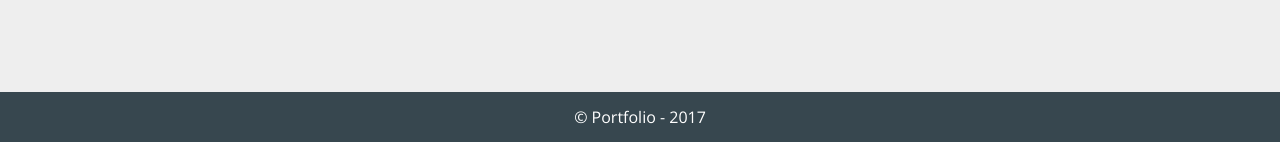
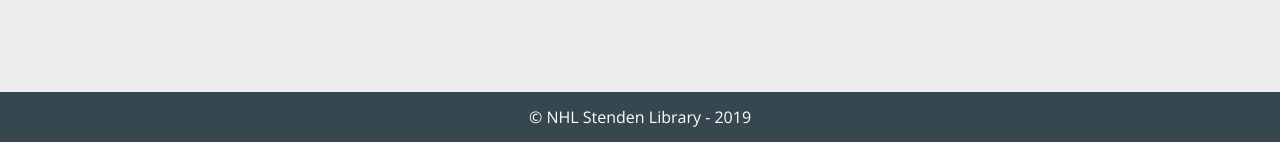
Before and after one commit to LuukEsselbrugge/ProjectP4, a PHP site: template Backend/views/footer.php in a window 1280 px wide. Shown: the part 658-800 px from the top of the page. Run offline with PHP 8.4, Linux system fonts and the light colour scheme; the template is opened without the code that fills it, so the values that code supplies are empty; some libraries are stand-ins or nearby versions.

Commit message:
footer aanpassing

```diff
--- a/Backend/views/footer.php
+++ b/Backend/views/footer.php
@@ -1 +1 @@
-<div class="footer">© Portfolio - 2017</div>
+<div class="footer">© NHL Stenden Library - 2019</div>
```
